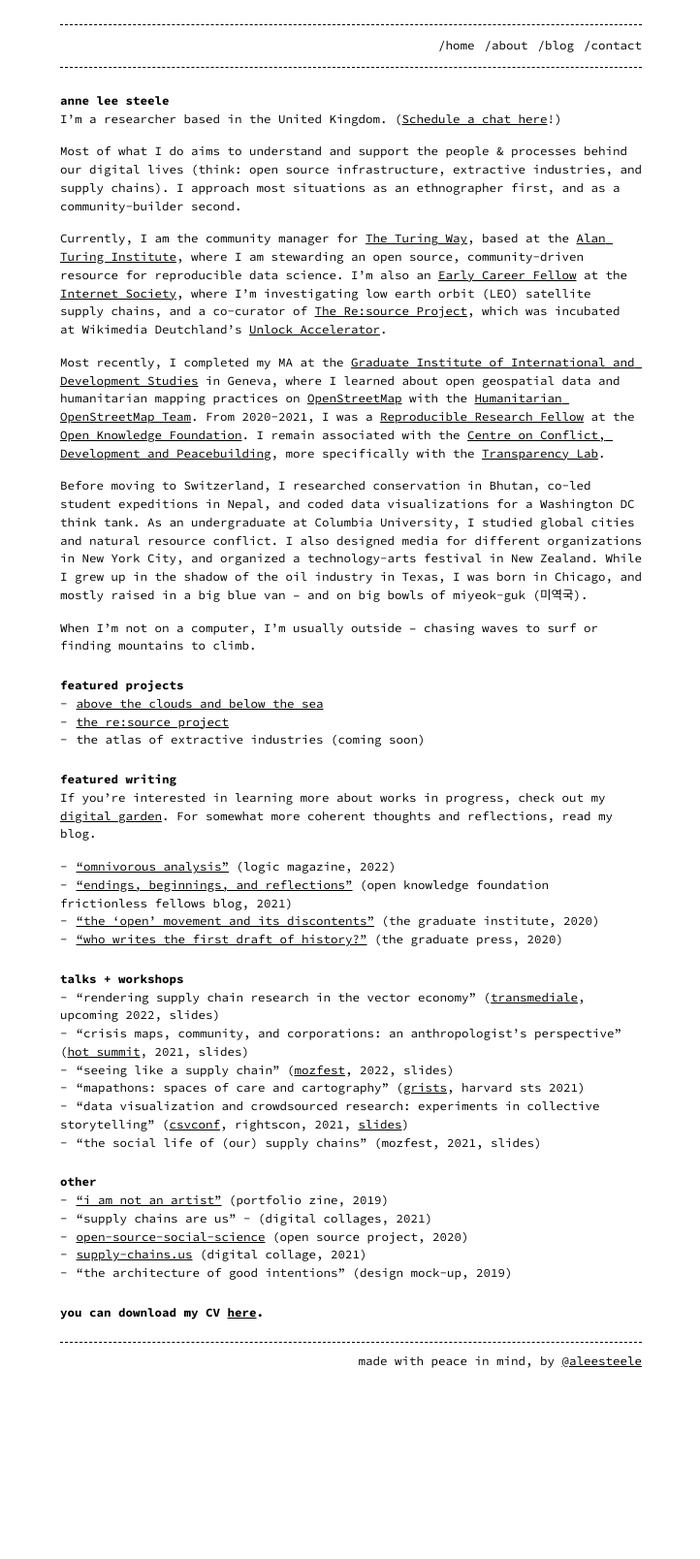
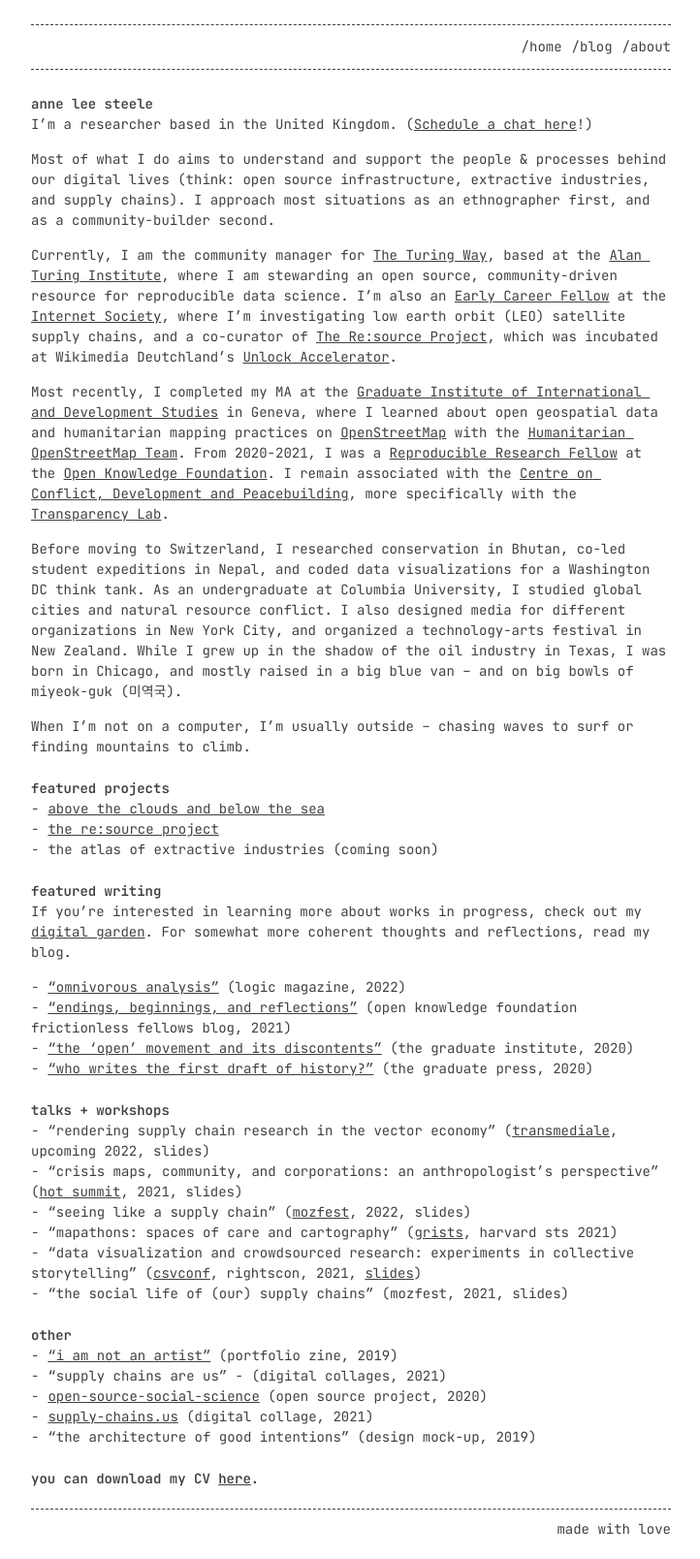
Before and after one commit to XavierCLL/XavierCLL, a Jekyll site: the page built from about.md, in a window 1280 px wide. Shown: the whole page at 97% size, without its empty margins (278-1000 px from the left). Built offline with Jekyll 4.4.1, drawn with Linux system fonts in a browser that asks for light colours; before the commit the page ends 1433 px from its top, so only the background shows below that.

Commit message:
css and basic info

```diff
--- a/_config.yml
+++ b/_config.yml
@@ -1,8 +1,8 @@
 # Example Site settings
-title: anne lee steele # name of the site
-author: anne lee steele # name of site's author
-email: aleesteele@gmail.com # email of site's author
-url: https://aleesteele.com # root address of the site
+title: Xavier Llano # name of the site
+author: Xavier Llano # name of site's author
+email: xavier.corredor.llano@gmail.com # email of site's author
+url: https://xaviercll.github.io # root address of the site
 baseurl: "" # subpath of the site, e.g. "/blog" (leave it blank "" if you're site shouldn't use a subpath)
 description: > # description of the site (multiple lines allowed)
 
@@ -10,11 +10,10 @@ description: > # description of the site (multiple lines allowed)
 
 header_pages:
  - index.md
+ - blog.md
  - about.md
- - blog.md
- - contact.md
 
-footer: 'made with peace in mind, by <a href="twitter.com/aleesteele">@aleesteele</a>'
+footer: 'made with love'
 
 style: light # dark (default) or light
 #listen_for_clients_preferred_style: true # true or false (default)
--- a/_sass/_light.scss
+++ b/_sass/_light.scss
@@ -3,9 +3,9 @@
  */
 
 :root {
-  --base-color: #000;
-  --border: dashed 1px rgba(0, 0, 0, 1);
-  --selection-background: rgba(0, 0, 0, 0.99);
+  --base-color: #404040;
+  --border: dashed 1px #404040;
+  --selection-background: #404040;
   --selection-text: #FFF;
   --background-color: #FFF;
   --text-color: var(--base-color);
--- a/_sass/base.scss
+++ b/_sass/base.scss
@@ -1,15 +1,16 @@
 @charset "utf-8";
-@import url('https://fonts.googleapis.com/css?family=Source+Code+Pro:400,700');
+
+@import url('https://fonts.googleapis.com/css2?family=JetBrains+Mono:ital,wght@0,400;0,600;1,400;1,600&display=swap');
 
 /**
  * Style variables
  */
-$base-font-family:     'Source Code Pro', monospace !default;
-$base-font-size:       12.5px !default;
-$mobile-font-size:     12px !default;
+$base-font-family:    'JetBrains Mono', monospace !default;
+$base-font-size:       14px !default;
+$mobile-font-size:     13px !default;
 $base-line-height:     1.5 !default;
 $container-width:      90% !default;
-$container-max-width:  600px !default;
+$container-max-width:  660px !default;
 $footer-max-width:  100px !default;
 
 /**
```
